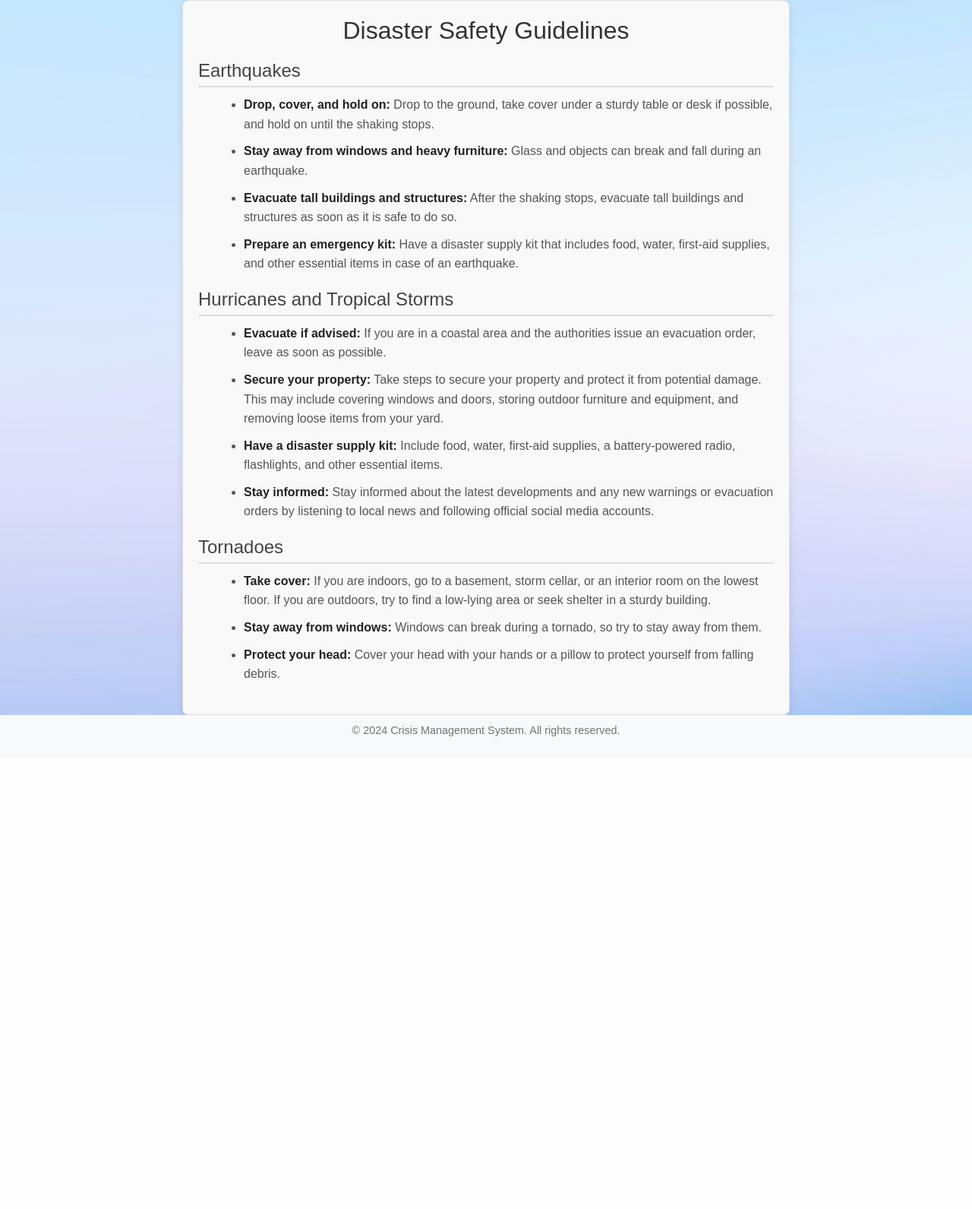
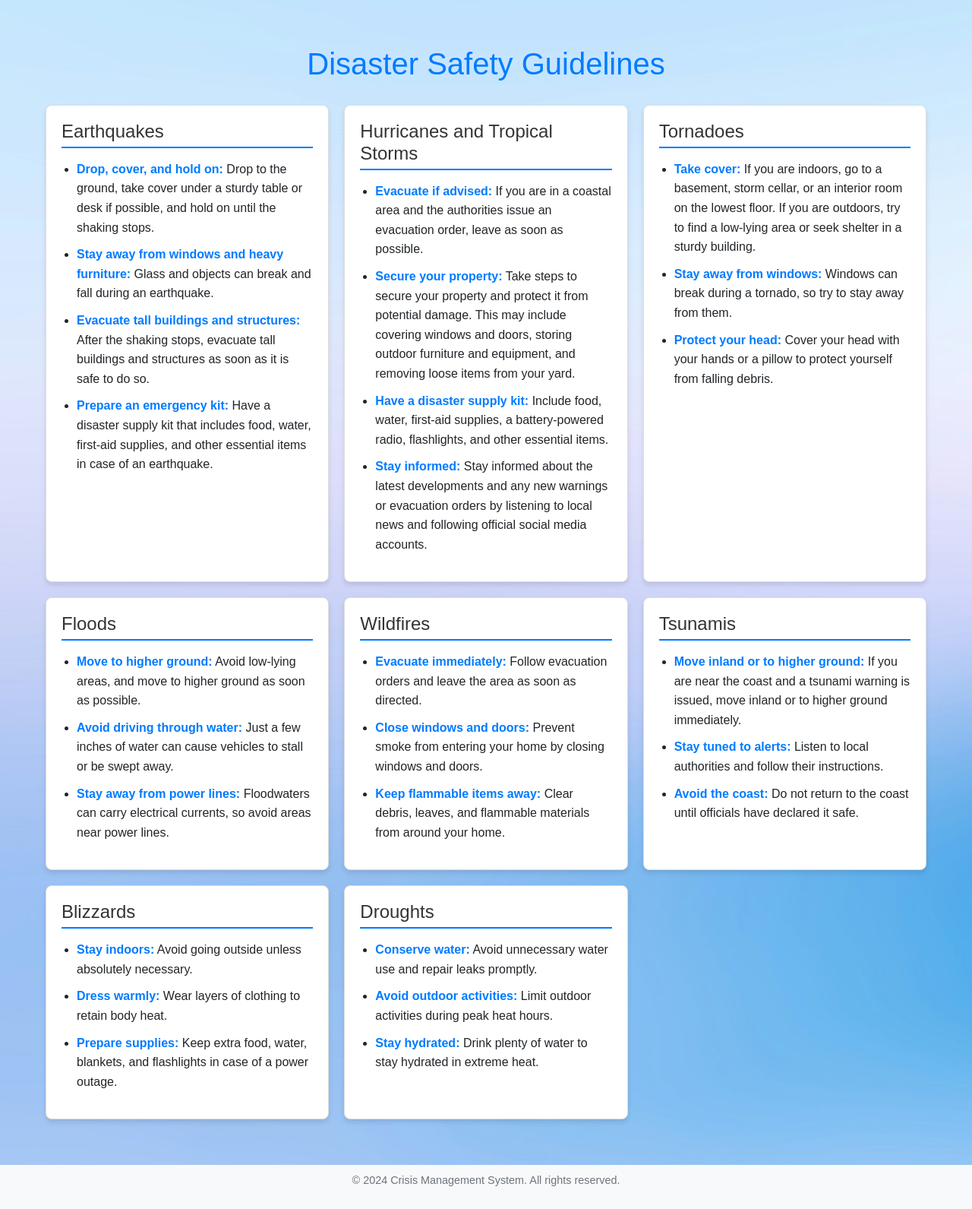
Before and after one commit to kaivalmehta/G5_Crisis_Management_System, a Django app: page /guidelines/ in a window 1280 px wide. Shown: the part 72-1663 px from the top of the page at 76% size. Before the commit the page ends 1041 px from the top, so only its background shows below. Run offline with Django 5.2, Linux system fonts and the light colour scheme; some libraries are stand-ins or nearby versions.

```diff
--- a/source/static/style/guidelines.css
+++ b/source/static/style/guidelines.css
@@ -1,45 +1,63 @@
-/* Guidelines Page Styles */
+
 .guidelines-container {
-    max-width: 800px;
-    margin: 0 auto;
+    max-width: 1200px;
+    margin: 40px auto;
     padding: 20px;
-    line-height: 1.6;
-    font-family: Arial, sans-serif;
-    background-color: #f9f9f9;
-    border: 1px solid #ddd;
-    border-radius: 8px;
-    box-shadow: 0 4px 10px rgba(0, 0, 0, 0.1);
+    text-align: center;
 }
 
 .guidelines-container h1 {
-    text-align: center;
-    margin-bottom: 20px;
-    color: #333;
-    font-size: 2em;
+    color: #007bff; /* Primary blue color */
+    margin-bottom: 30px;
 }
 
-.guideline-section {
-    margin-bottom: 20px;
+/* Grid layout for cards */
+.guidelines-grid {
+    display: grid;
+    grid-template-columns: repeat(auto-fit, minmax(300px, 1fr));
+    gap: 20px;
+    margin-top: 20px;
 }
 
-.guideline-section h2 {
-    font-size: 1.5em;
-    color: #444;
-    margin-bottom: 10px;
-    border-bottom: 2px solid #ddd;
-    padding-bottom: 5px;
+/* Individual card styling */
+.guideline-card {
+    background-color: #ffffff; /* White background for cards */
+    border: 1px solid #ddd;
+    border-radius: 8px;
+    padding: 20px;
+    box-shadow: 0 4px 6px rgba(0, 0, 0, 0.1);
+    text-align: left;
 }
 
-.guideline-section ul {
-    list-style-type: disc;
-    margin-left: 20px;
+.guideline-card h2 {
+    color: #333;
+    font-size: 1.5rem;
+    border-bottom: 2px solid #007bff;
+    padding-bottom: 5px;
+    margin-bottom: 15px;
 }
 
-.guideline-section li {
-    margin-bottom: 10px;
-    color: #555;
+.guideline-card ul {
+    list-style-type: disc;
+    padding-left: 20px;
 }
 
-.guideline-section strong {
-    color: #222;
+.guideline-card li {
+    margin-bottom: 10px;
+    line-height: 1.6;
 }
+
+.guideline-card li strong {
+    color: #007bff;
+}
+
+/* Responsive design */
+@media (max-width: 768px) {
+    .guidelines-grid {
+        grid-template-columns: 1fr;
+    }
+
+    .guideline-card h2 {
+        font-size: 1.25rem;
+    }
+}
--- a/source/templates/add_resource.html
+++ b/source/templates/add_resource.html
@@ -1,4 +1,10 @@
 {% extends 'base.html' %}
+
+{%load static%}
+
+{% block extra_css %}
+<link rel="stylesheet" href="{% static 'style/add_resource.css' %}">
+{% endblock %}
 
 {% block title %}Add Resource{% endblock %}
 
--- a/source/templates/guidelines.html
+++ b/source/templates/guidelines.html
@@ -12,7 +12,8 @@
 <div class="guidelines-container">
     <h1>Disaster Safety Guidelines</h1>
 
-    <section class="guideline-section">
+    <div class="guidelines-grid">
+        <div class="guideline-card">
             <h2>Earthquakes</h2>
             <ul>
                 <li><strong>Drop, cover, and hold on:</strong> Drop to the ground, take cover under a sturdy table or desk if possible, and hold on until the shaking stops.</li>
@@ -20,9 +21,9 @@
                 <li><strong>Evacuate tall buildings and structures:</strong> After the shaking stops, evacuate tall buildings and structures as soon as it is safe to do so.</li>
                 <li><strong>Prepare an emergency kit:</strong> Have a disaster supply kit that includes food, water, first-aid supplies, and other essential items in case of an earthquake.</li>
             </ul>
-    </section>
+        </div>
 
-    <section class="guideline-section">
+        <div class="guideline-card">
             <h2>Hurricanes and Tropical Storms</h2>
             <ul>
                 <li><strong>Evacuate if advised:</strong> If you are in a coastal area and the authorities issue an evacuation order, leave as soon as possible.</li>
@@ -30,15 +31,61 @@
                 <li><strong>Have a disaster supply kit:</strong> Include food, water, first-aid supplies, a battery-powered radio, flashlights, and other essential items.</li>
                 <li><strong>Stay informed:</strong> Stay informed about the latest developments and any new warnings or evacuation orders by listening to local news and following official social media accounts.</li>
             </ul>
-    </section>
+        </div>
 
-    <section class="guideline-section">
+        <div class="guideline-card">
             <h2>Tornadoes</h2>
             <ul>
                 <li><strong>Take cover:</strong> If you are indoors, go to a basement, storm cellar, or an interior room on the lowest floor. If you are outdoors, try to find a low-lying area or seek shelter in a sturdy building.</li>
                 <li><strong>Stay away from windows:</strong> Windows can break during a tornado, so try to stay away from them.</li>
                 <li><strong>Protect your head:</strong> Cover your head with your hands or a pillow to protect yourself from falling debris.</li>
             </ul>
-    </section>
+        </div>
+
+        <div class="guideline-card">
+            <h2>Floods</h2>
+            <ul>
+                <li><strong>Move to higher ground:</strong> Avoid low-lying areas, and move to higher ground as soon as possible.</li>
+                <li><strong>Avoid driving through water:</strong> Just a few inches of water can cause vehicles to stall or be swept away.</li>
+                <li><strong>Stay away from power lines:</strong> Floodwaters can carry electrical currents, so avoid areas near power lines.</li>
+            </ul>
+        </div>
+
+        <div class="guideline-card">
+            <h2>Wildfires</h2>
+            <ul>
+                <li><strong>Evacuate immediately:</strong> Follow evacuation orders and leave the area as soon as directed.</li>
+                <li><strong>Close windows and doors:</strong> Prevent smoke from entering your home by closing windows and doors.</li>
+                <li><strong>Keep flammable items away:</strong> Clear debris, leaves, and flammable materials from around your home.</li>
+            </ul>
+        </div>
+
+        <div class="guideline-card">
+            <h2>Tsunamis</h2>
+            <ul>
+                <li><strong>Move inland or to higher ground:</strong> If you are near the coast and a tsunami warning is issued, move inland or to higher ground immediately.</li>
+                <li><strong>Stay tuned to alerts:</strong> Listen to local authorities and follow their instructions.</li>
+                <li><strong>Avoid the coast:</strong> Do not return to the coast until officials have declared it safe.</li>
+            </ul>
+        </div>
+
+        <div class="guideline-card">
+            <h2>Blizzards</h2>
+            <ul>
+                <li><strong>Stay indoors:</strong> Avoid going outside unless absolutely necessary.</li>
+                <li><strong>Dress warmly:</strong> Wear layers of clothing to retain body heat.</li>
+                <li><strong>Prepare supplies:</strong> Keep extra food, water, blankets, and flashlights in case of a power outage.</li>
+            </ul>
+        </div>
+
+        <div class="guideline-card">
+            <h2>Droughts</h2>
+            <ul>
+                <li><strong>Conserve water:</strong> Avoid unnecessary water use and repair leaks promptly.</li>
+                <li><strong>Avoid outdoor activities:</strong> Limit outdoor activities during peak heat hours.</li>
+                <li><strong>Stay hydrated:</strong> Drink plenty of water to stay hydrated in extreme heat.</li>
+            </ul>
+        </div>
+    </div>
 </div>
 {% endblock %}
```
Also changed, not shown: source/static/style/add_resource.css (added, +109 -0 lines), source/templates/resources.html (+4 -21 lines). Lines whose indentation alone changed are shown as unchanged.
